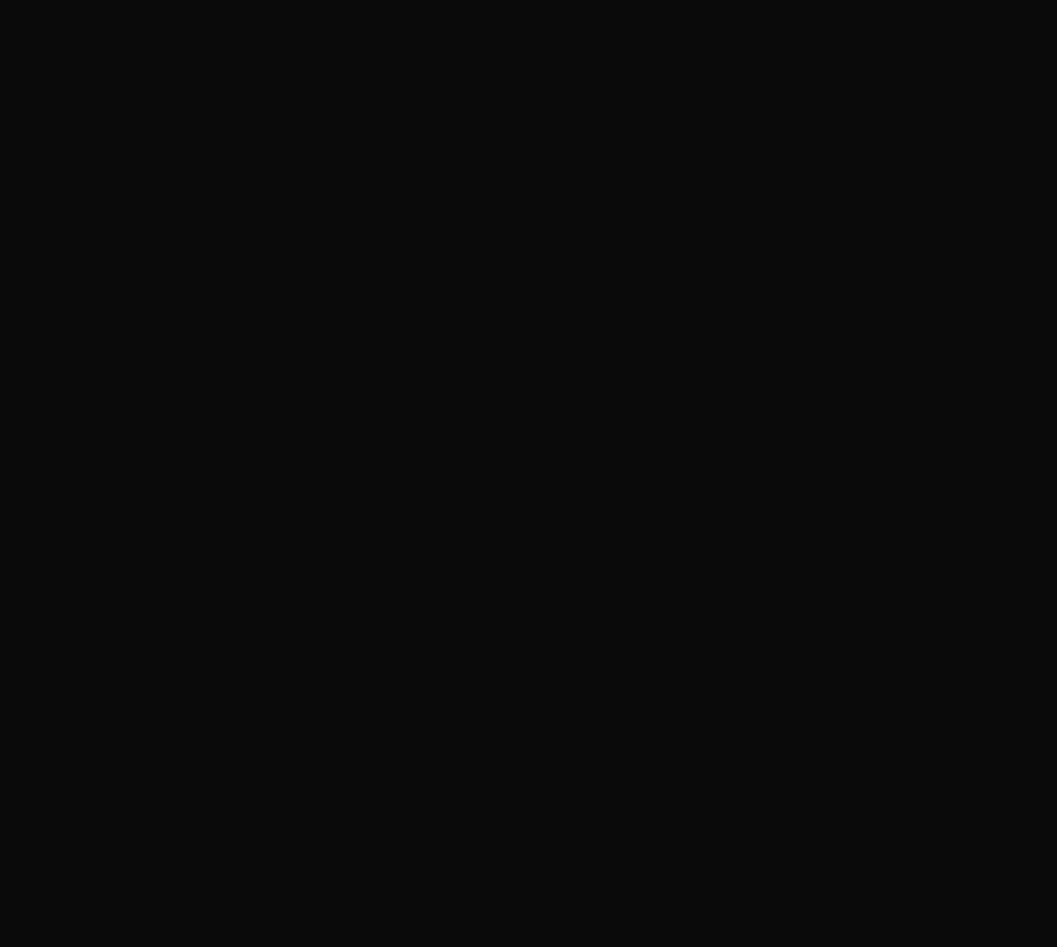
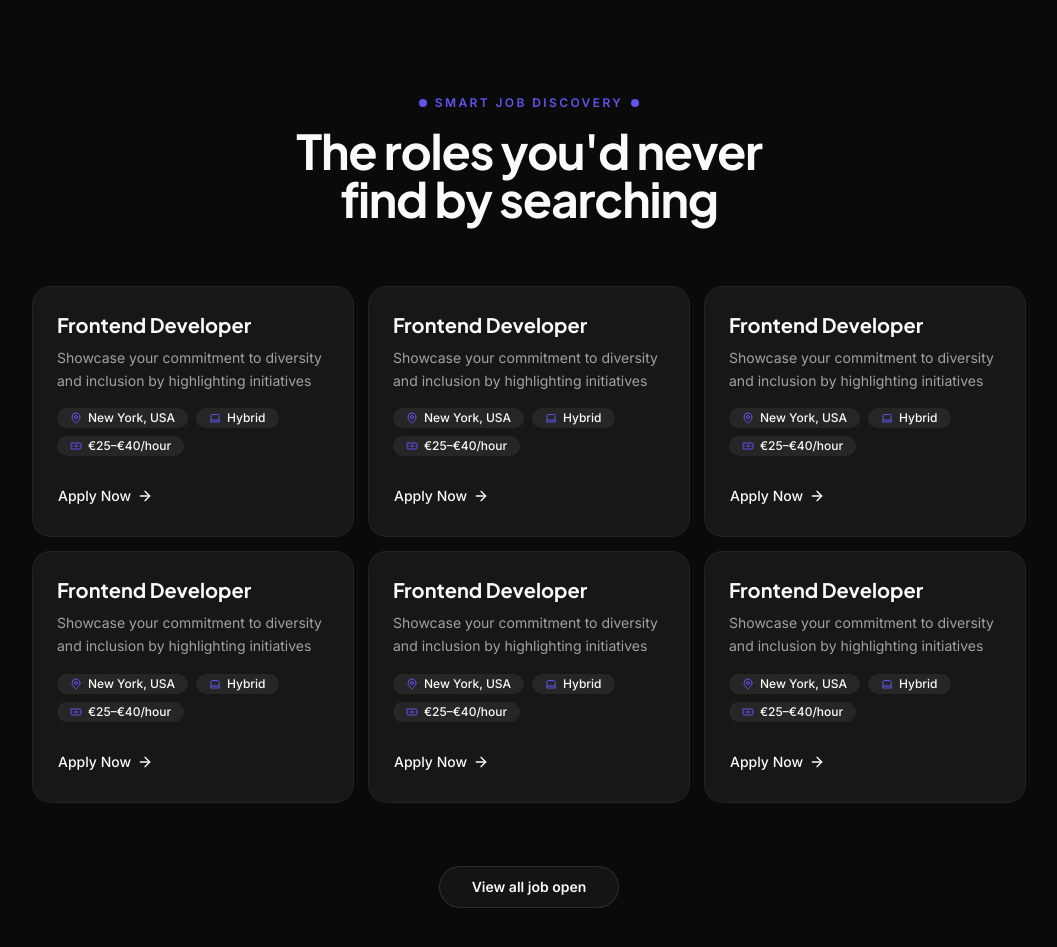
Before and after one commit to imarufbillah/seekcruitr, a Next.js app in the folder frontend/: page / in a window 1280 px wide. Shown: the part 1220-2167 px from the top of the page, without its empty margins (111-1168 px from the left). Before the commit the page ends 1219 px from the top, so only its background shows below. Built offline with nearby package versions, Linux system fonts and the light colour scheme.

Commit message:
feat: add FeaturedJobs and JobCard components to display job listings

```diff
--- a/frontend/src/app/page.js
+++ b/frontend/src/app/page.js
@@ -1,5 +1,11 @@
 import { Hero } from "@/components/home/Hero";
+import { FeaturedJobs } from "@/components/home/FeaturedJobs";
 
 export default function Home() {
-  return <Hero />;
+  return (
+    <>
+      <Hero />
+      <FeaturedJobs />
+    </>
+  );
 }
--- /dev/null
+++ b/frontend/src/components/home/FeaturedJobs.jsx
@@ -0,0 +1,95 @@
+import Link from "next/link";
+import { Button } from "@/components/ui/button";
+import { JobCard } from "./JobCard";
+
+const JOBS = [
+  {
+    id: 1,
+    title: "Frontend Developer",
+    description: "Showcase your commitment to diversity and inclusion by highlighting initiatives",
+    location: "New York, USA",
+    type: "Hybrid",
+    salary: "€25–€40/hour",
+  },
+  {
+    id: 2,
+    title: "Frontend Developer",
+    description: "Showcase your commitment to diversity and inclusion by highlighting initiatives",
+    location: "New York, USA",
+    type: "Hybrid",
+    salary: "€25–€40/hour",
+  },
+  {
+    id: 3,
+    title: "Frontend Developer",
+    description: "Showcase your commitment to diversity and inclusion by highlighting initiatives",
+    location: "New York, USA",
+    type: "Hybrid",
+    salary: "€25–€40/hour",
+  },
+  {
+    id: 4,
+    title: "Frontend Developer",
+    description: "Showcase your commitment to diversity and inclusion by highlighting initiatives",
+    location: "New York, USA",
+    type: "Hybrid",
+    salary: "€25–€40/hour",
+  },
+  {
+    id: 5,
+    title: "Frontend Developer",
+    description: "Showcase your commitment to diversity and inclusion by highlighting initiatives",
+    location: "New York, USA",
+    type: "Hybrid",
+    salary: "€25–€40/hour",
+  },
+  {
+    id: 6,
+    title: "Frontend Developer",
+    description: "Showcase your commitment to diversity and inclusion by highlighting initiatives",
+    location: "New York, USA",
+    type: "Hybrid",
+    salary: "€25–€40/hour",
+  },
+];
+
+export function FeaturedJobs() {
+  return (
+    <section className="w-full bg-background py-24">
+      <div className="mx-auto flex max-w-5xl flex-col items-center gap-16 px-4">
+
+        {/* Section header */}
+        <div className="flex flex-col items-center gap-4 text-center">
+          {/* Label with decorative squares */}
+          <div className="flex items-center gap-2">
+            <span className="size-2 rounded-sm bg-brand" aria-hidden="true" />
+            <span className="font-sans text-xs font-semibold tracking-[0.2em] text-brand uppercase">
+              Smart Job Discovery
+            </span>
+            <span className="size-2 rounded-sm bg-brand" aria-hidden="true" />
+          </div>
+
+          <h2 className="font-heading max-w-lg text-4xl font-bold tracking-tight text-foreground md:text-5xl">
+            The roles you'd never find by searching
+          </h2>
+        </div>
+
+        {/* Job grid */}
+        <div className="grid w-full grid-cols-1 gap-4 sm:grid-cols-2 lg:grid-cols-3">
+          {JOBS.map((job) => (
+            <JobCard key={job.id} {...job} href={`/jobs/${job.id}`} />
+          ))}
+        </div>
+
+        {/* CTA */}
+        <Button
+          asChild
+          variant="outline"
+          className="rounded-full border-border px-8 py-5 text-sm font-semibold text-foreground hover:border-brand hover:text-brand"
+        >
+          <Link href="/jobs">View all job open</Link>
+        </Button>
+      </div>
+    </section>
+  );
+}
--- /dev/null
+++ b/frontend/src/components/home/JobCard.jsx
@@ -0,0 +1,47 @@
+import Link from "next/link";
+import { MapPin, Laptop, Banknote, ArrowRight } from "lucide-react";
+import { Card, CardContent } from "@/components/ui/card";
+import { Badge } from "@/components/ui/badge";
+import { Button } from "@/components/ui/button";
+
+export function JobCard({ title, description, location, type, salary, href = "#" }) {
+  return (
+    <Card className="group flex flex-col justify-between gap-6 rounded-2xl border-border bg-card p-6 transition-colors hover:border-brand/40">
+      <CardContent className="flex flex-col gap-4 p-0">
+        {/* Title + description */}
+        <div className="flex flex-col gap-2">
+          <h3 className="font-heading text-xl font-bold text-foreground">{title}</h3>
+          <p className="text-sm leading-relaxed text-muted-foreground">{description}</p>
+        </div>
+
+        {/* Meta badges */}
+        <div className="flex flex-wrap gap-2">
+          <Badge variant="secondary" className="gap-1.5 rounded-full px-3 py-1 text-xs font-medium">
+            <MapPin className="size-3 text-brand" />
+            {location}
+          </Badge>
+          <Badge variant="secondary" className="gap-1.5 rounded-full px-3 py-1 text-xs font-medium">
+            <Laptop className="size-3 text-brand" />
+            {type}
+          </Badge>
+          <Badge variant="secondary" className="gap-1.5 rounded-full px-3 py-1 text-xs font-medium">
+            <Banknote className="size-3 text-brand" />
+            {salary}
+          </Badge>
+        </div>
+      </CardContent>
+
+      {/* Apply link */}
+      <Button
+        asChild
+        variant="ghost"
+        className="w-fit gap-1.5 p-0 text-sm font-medium text-foreground hover:bg-transparent hover:text-brand"
+      >
+        <Link href={href}>
+          Apply Now
+          <ArrowRight className="size-4 transition-transform group-hover:translate-x-0.5" />
+        </Link>
+      </Button>
+    </Card>
+  );
+}
```
